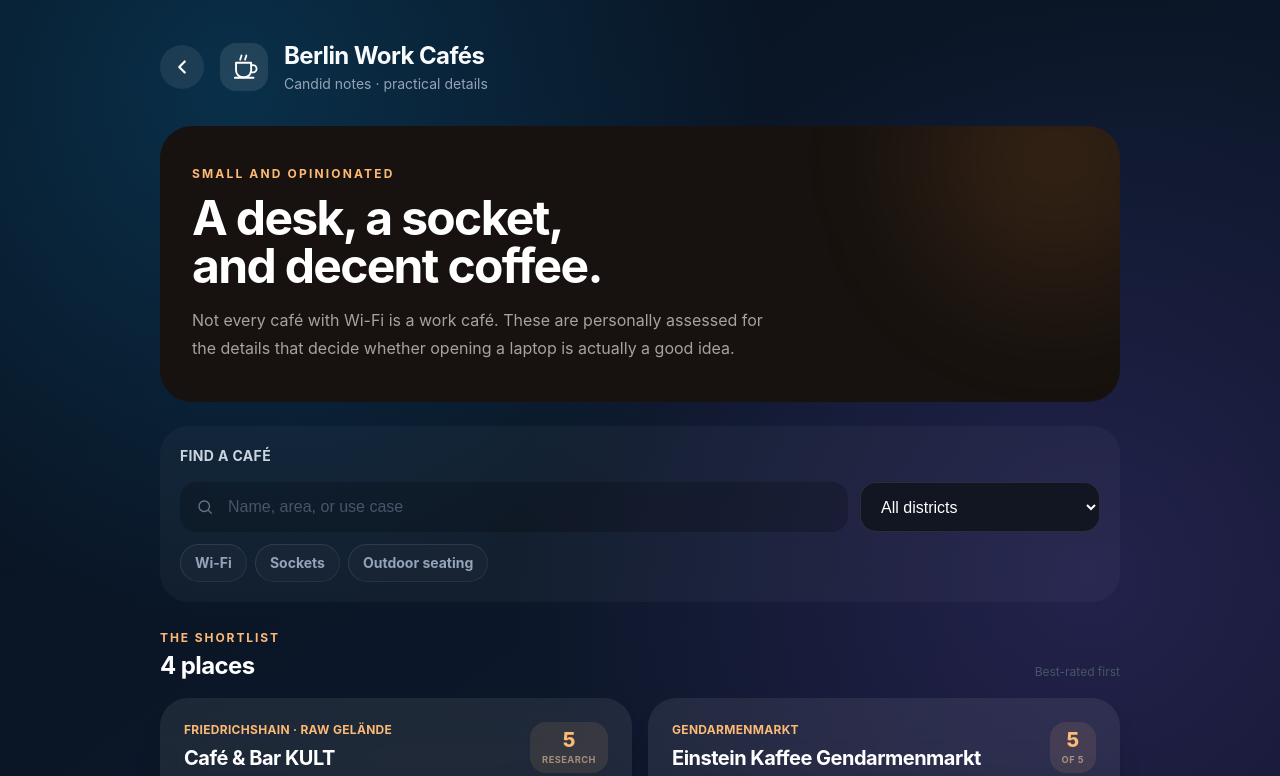
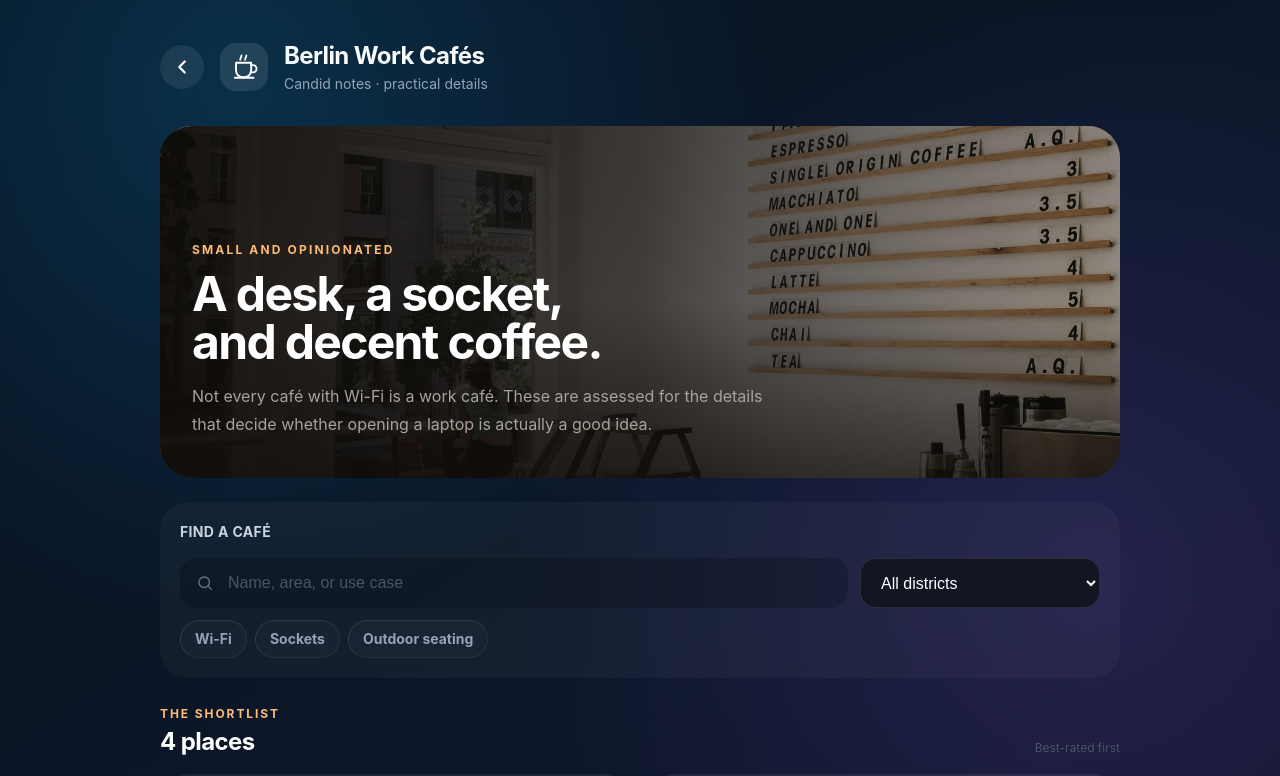
Before and after one commit to seandlg/e7geu, a SvelteKit app in the folder apps/web/: page /apps/berlin-work-cafes in a window 1280 px wide. Shown: the top 776 px of the page. Built offline with nearby package versions, Linux system fonts and the light colour scheme.

Commit message:
feat(cafes): restore photographic hero

```diff
--- a/apps/web/src/routes/apps/berlin-work-cafes/+page.svelte
+++ b/apps/web/src/routes/apps/berlin-work-cafes/+page.svelte
@@ -70,12 +70,14 @@
 <main class="mx-auto min-h-dvh max-w-5xl px-5 pb-[max(3rem,env(safe-area-inset-bottom))] pt-[max(1.5rem,env(safe-area-inset-top))] sm:px-8 sm:pt-10">
   <AppHeader title="Berlin Work Cafés" subtitle="Candid notes · practical details" icon="cafe" />
 
-  <section class="relative mt-8 overflow-hidden rounded-[2rem] border border-orange-300/12 bg-[#17120f] px-5 py-7 sm:px-8 sm:py-10" aria-labelledby="guide-heading">
-    <div class="absolute -right-16 -top-24 h-64 w-64 rounded-full bg-orange-400/12 blur-3xl"></div>
-    <div class="relative max-w-2xl">
+  <section class="relative mt-8 overflow-hidden rounded-[2rem] border border-orange-300/12 bg-[#17120f] sm:flex sm:min-h-[22rem] sm:items-end" aria-labelledby="guide-heading">
+    <img class="h-48 w-full object-cover object-[35%_center] sm:absolute sm:inset-0 sm:h-full sm:object-center" src="/images/berlin-work-cafes-hero.webp" alt="Sunlit café interior with window seating and a wall-mounted coffee menu" width="1800" height="600" fetchpriority="high" />
+    <div class="absolute inset-0 hidden bg-gradient-to-r from-[#100d0a]/95 via-[#100d0a]/78 to-[#100d0a]/25 sm:block"></div>
+    <div class="absolute inset-0 hidden bg-gradient-to-t from-[#100d0a]/65 via-transparent to-black/10 sm:block"></div>
+    <div class="relative max-w-2xl px-5 py-7 sm:px-8 sm:py-10">
       <p class="m-0 text-xs font-700 tracking-[0.18em] text-orange-300 uppercase">Small and opinionated</p>
       <h1 id="guide-heading" class="mb-0 mt-3 text-3xl font-750 leading-tight tracking-[-0.035em] text-white sm:text-5xl">A desk, a socket,<br />and decent coffee.</h1>
-      <p class="mb-0 mt-4 max-w-xl text-sm leading-6 text-stone-400 sm:text-base sm:leading-7">Not every café with Wi-Fi is a work café. These are personally assessed for the details that decide whether opening a laptop is actually a good idea.</p>
+      <p class="mb-0 mt-4 max-w-xl text-sm leading-6 text-stone-400 sm:text-base sm:leading-7">Not every café with Wi-Fi is a work café. These are assessed for the details that decide whether opening a laptop is actually a good idea.</p>
     </div>
   </section>
 
```
Also changed, not shown: apps/web/static/images/berlin-work-cafes-hero.webp (added).
